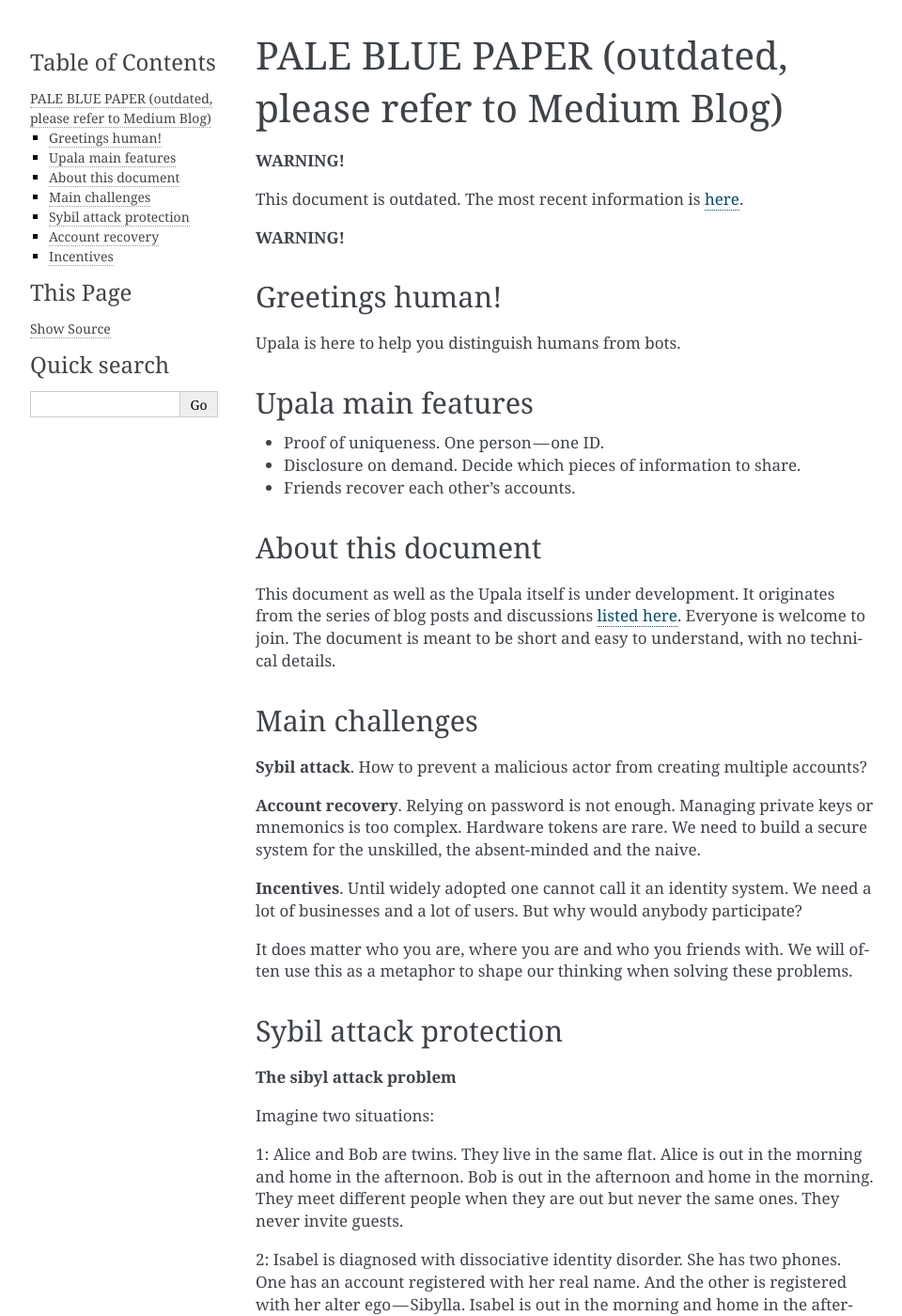
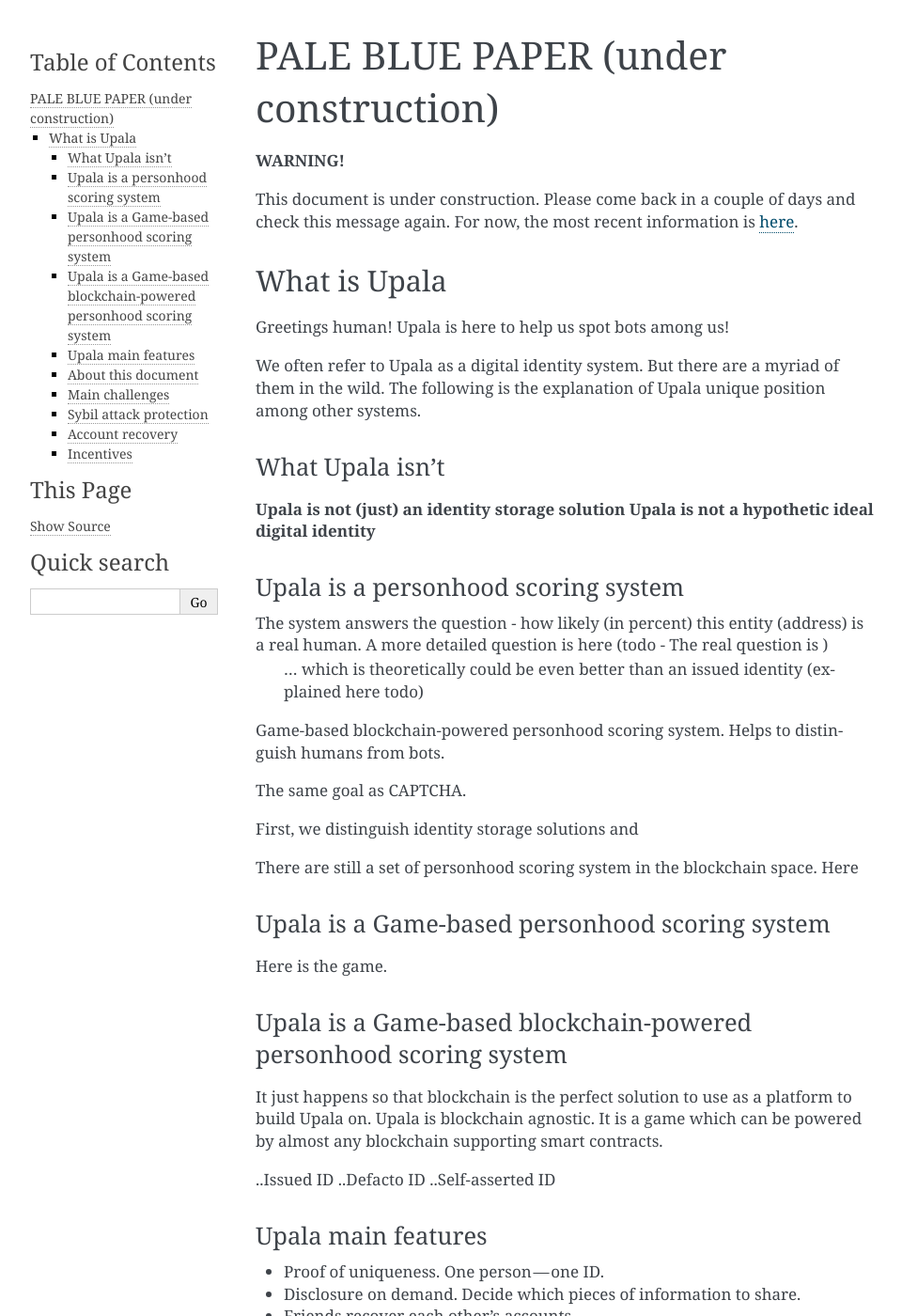
Before and after one commit to upala-digital-identity/docs, a Sphinx documentation site: the page built from source/whitepaper.rst, in a window 1280 px wide and 1400 px high. Shown: the whole window at 94% size, without its empty margins (148-1108 px from the left). Built offline with Sphinx 7.4.7, drawn with Linux system fonts in a browser that asks for light colours.

Commit message:
Explosive bots pale blue paper init

```diff
--- /dev/null
+++ b/source/explosive-bots.rst
@@ -0,0 +1,56 @@
+==============
+EXPLOSIVE BOTS
+==============
+High-level incentives protocol (layer)
+
+The game
+========
+
+The main idea of the game is the notion of explosive bots.
+Groups and explosive bots. With this we can construst an incetives to build a hierarchy.
+This is an incentives layer for other.
+The idea is to give quantitative assurance of personhood
+Many network designs could be used. This is a standard to connect them all.
+
+Can create different systems. Even better it can be used to unite different systems into one.
+
+Moving game on chain
+
+Simple building block to build complex systems
+
+Summary
+-------
+
+Humans (explosive bots)
+-----------------------
+Any account can cause damage to a group.
+Anyone can chose whether to gain reputation or to trade it for cash (and lose chance to enter those groups again).
+
+Groups
+------
+
+
+
+
+
+Bots train the network
+----------------------
+
+
+
+
+
+Further work
+============
+
+Counting the bots
+-----------------
+The idea of explosive bots appeared first here (todo link to Bot black market). We hope to develop a system with some Zero Knowledge magic, able to count bots without revealing them. This most probaly will require to specify account type (bot or human) at creating once and forever. The actual implementation is to be discovered as well as its affect on the existing game.
+
+Standard, layer or protocol
+---------------------------
+How to position the system better. Should be a ERC20-like standard of smart contracts. A Uniswap-like contract factory or something different.
+
+System sustainability
+---------------------
+As of writing we believe the system will work without a specific token or any other point of centralization or income funnel. It looks like a standard for contracts. Unfortunately there is no reliable funding scheme in sight. So please consider donating right now (todo link)
--- a/source/state-of-knowledge.rst
+++ b/source/state-of-knowledge.rst
@@ -51,6 +51,7 @@
 - https://securekey.com/ - funded by world bank
 - https://pillarproject.io/project - "The Wallet is Everything". Building a wallet with identity strage functionality. No details about recovery except they are planing to use hardware wallets and friends.
 - https://rivetz.com/ - recovery. DUAL ROOTS OF TRUST - software wolutions for splitting keys (expl. SIM card + smartphone secure enclave)
+- `EIP2429 <https://github.com/ethereum/EIPs/blob/5204f606b7634f79ae8c3aabae8a55772aa2d855/EIPS/eip-2429.md>`_ - Secret Multisig Recovery. Social recovery using address book merkle proofs.
 
 
 Zero Knowledge, privacy
@@ -93,8 +94,8 @@
 - `SybilRank <https://users.cs.duke.edu/~qiangcao/sybilrank_project/index.html>`_- Aiding the Detection of Fake Accounts in Large Scale Social Online Services
 - `Sybil attack on lowest id clustering algorithm in the mobile ad hoc network <https://pdfs.semanticscholar.org/80de/5f955f2532af4622f29da49f02f86513e264.pdf>`_
 - `Visualization assisted detection of sybil attacks in wireless networks <https://www.researchgate.net/publication/221325896_Visualization_assisted_detection_of_sybil_attacks_in_wireless_networks>`_
-- The Sybil attack in sensor networks: analysis & defenses by
-J. Newsome, E. Shi, D. Song, A. Perrig
+- The Sybil attack in sensor networks: analysis & defenses by J. Newsome, E. Shi, D. Song, A. Perrig
+
 
 Sybil tolerance
 ................
--- a/source/whitepaper.rst
+++ b/source/whitepaper.rst
@@ -1,16 +1,54 @@
-=======================================================
-PALE BLUE PAPER (outdated, please refer to Medium Blog)
-=======================================================
+====================================
+PALE BLUE PAPER (under construction)
+====================================
 
 **WARNING!**
 
-This document is outdated. The most recent information is `here <https://medium.com/six-degrees-of-separation/what-is-upala-all-you-need-to-know-updated-regularly-21e585f20c43/>`_.
+This document is under construction. Please come back in a couple of days and check this message again. For now, the most recent information is `here <https://medium.com/six-degrees-of-separation/what-is-upala-all-you-need-to-know-updated-regularly-21e585f20c43/>`_.
 
-**WARNING!**
+What is Upala
+=============
+Greetings human! Upala is here to help us spot bots among us!
 
-Greetings human!
+We often refer to Upala as a digital identity system. But there are a myriad of them in the wild. The following is the explanation of Upala unique position among other systems.
+
+
+What Upala isn't
 ----------------
-Upala is here to help you distinguish humans from bots.
+**Upala is not (just) an identity storage solution**
+**Upala is not a hypothetic ideal digital identity**
+
+Upala is a personhood scoring system
+------------------------------------
+The system answers the question - how likely (in percent) this entity (address) is a real human. A more detailed question is here (todo - The real question is  )
+ ... which is theoretically could be even better than an issued identity (explained here todo)
+Game-based blockchain-powered personhood scoring system. Helps to distinguish humans from bots.
+
+The same goal as CAPTCHA.
+
+First, we distinguish identity storage solutions and
+
+
+There are still a set of personhood scoring system in the blockchain space. Here
+
+
+Upala is a Game-based personhood scoring system
+-----------------------------------------------
+
+
+Here is the game.
+
+
+
+Upala is a Game-based blockchain-powered personhood scoring system
+------------------------------------------------------------------
+It just happens so that blockchain is the perfect solution to use as a platform to build Upala on. Upala is blockchain agnostic. It is a game which can be powered by almost any blockchain supporting smart contracts.
+
+
+
+..Issued ID
+..Defacto ID
+..Self-asserted ID
 
 Upala main features
 -------------------
```
Also changed, not shown: source/index.rst (+12 -9 lines).
